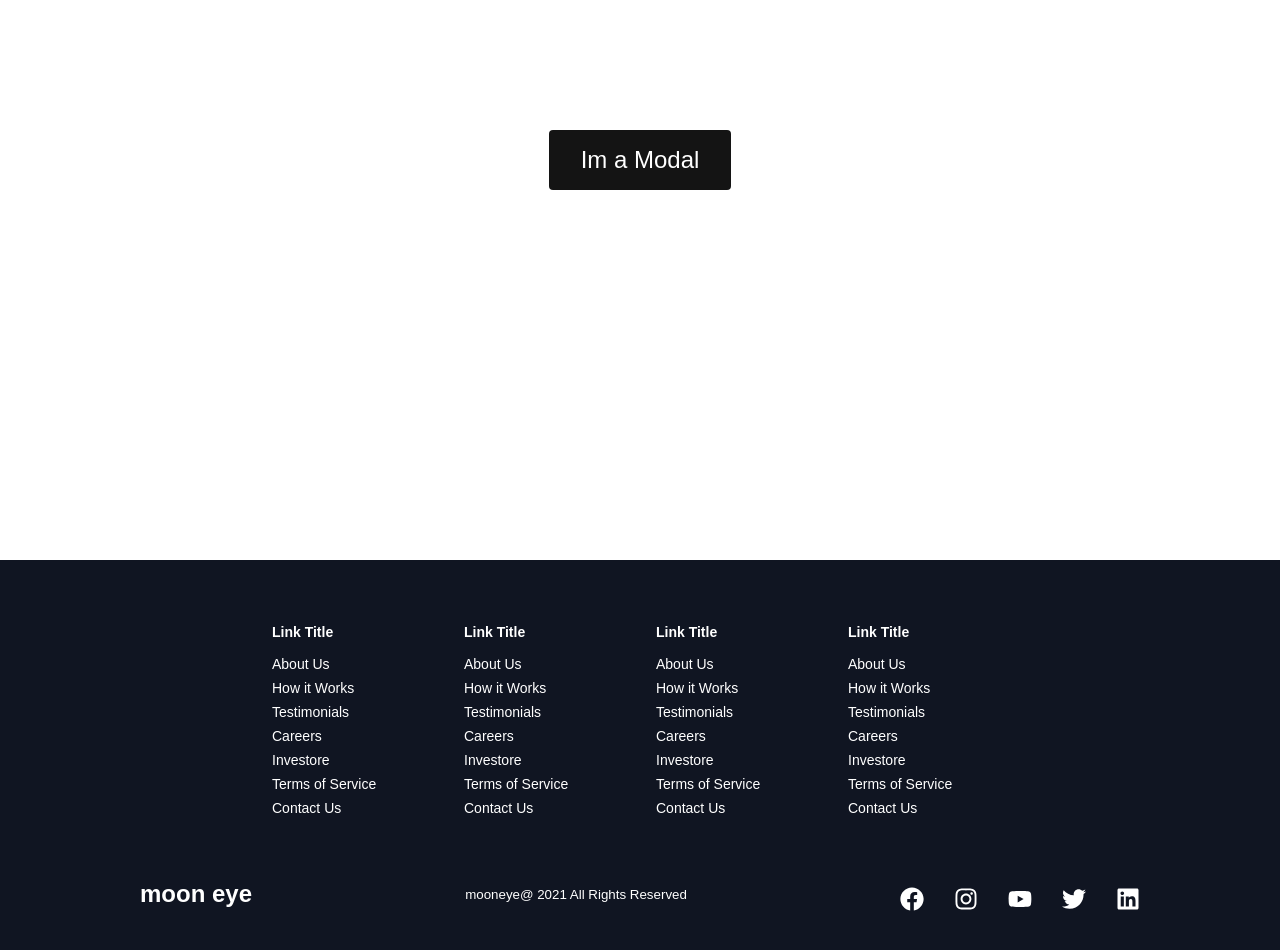
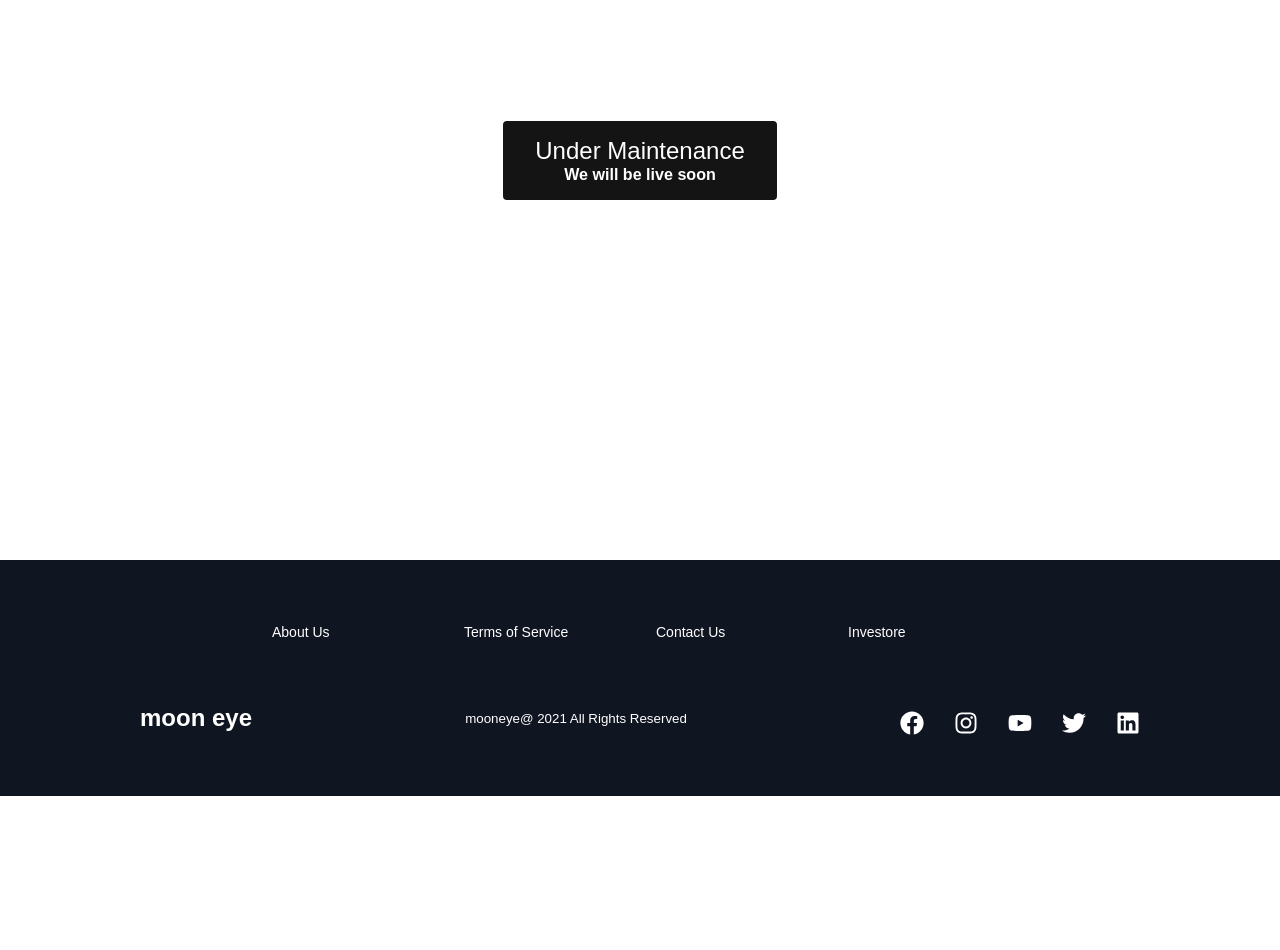
Before and after one commit to AdityaNathK/project-mooneye, a React (Create React App) app in the folder mooneye-project/: page /contact in a window 1280 px wide. Shown: the part 240-1190 px from the top of the page. After the commit the page ends 1036 px from the top, so only its background shows below. Built offline with nearby package versions, Linux system fonts and the light colour scheme; a web font is replaced by a local one.

Commit message:
Sample Project Status Live

```diff
--- a/mooneye-project/src/components/ContactModal/index.js
+++ b/mooneye-project/src/components/ContactModal/index.js
@@ -1,27 +1,26 @@
-import React, {useState}from 'react';
-import { GlobalStyle } from './globalStyles.js';
-import Modal from './Modal.js';
-import {Container,Button} from './modelelements.js'
+import React, { useState } from "react";
+import { GlobalStyle } from "./globalStyles.js";
+import Modal from "./Modal.js";
+import { Container, Button } from "./modelelements.js";
 
 const ContactModal = () => {
-
-    const [showModal, setShowModal] = useState (false)
+  const [showModal, setShowModal] = useState(false);
 
   const openModal = () => {
-        setShowModal(prev => !prev);
-    }
+    setShowModal((prev) => !prev);
+  };
   return (
     <>
       <Container>
         <Button onClick={openModal}>
-                    Im a Modal
+          Under Maintenance<h6>We will be live soon</h6>
         </Button>
-                <Modal showModal = {showModal} setShowModal = {setShowModal} />
+
+        <Modal showModal={showModal} setShowModal={setShowModal} />
         <GlobalStyle />
       </Container>
-
     </>
   );
-}
+};
 
-export default ContactModal
+export default ContactModal;
--- a/mooneye-project/src/components/Footer/FooterElements.js
+++ b/mooneye-project/src/components/Footer/FooterElements.js
@@ -1,5 +1,5 @@
-import styled from 'styled-components'
-import {Link} from 'react-router-dom'
+import styled from "styled-components";
+import { Link } from "react-router-dom";
 
 export const FooterContainer = styled.footer`
   background-color: #101522;
@@ -19,7 +19,7 @@ export const FooterLinksContainer = styled.div`
   display: flex;
   justify-content: center;
 
-    @media screen and (max-width: 820px ){
+  @media screen and (max-width: 820px) {
     padding-top: 32px;
   }
 `;
@@ -27,7 +27,7 @@ export const FooterLinksContainer = styled.div`
 export const FooterLinksWrapper = styled.div`
   display: flex;
 
-    @media screen and (max-width: 820px ){
+  @media screen and (max-width: 820px) {
     flex-direction: column;
   }
 `;
@@ -42,7 +42,7 @@ export const FooterLinkItems = styled.div`
   box-sizing: border-box;
   color: #fff;
 
-    @media screen and (max-width: 420px ){
+  @media screen and (max-width: 420px) {
     margin: 0;
     padding: 10px;
     width: 100%;
@@ -60,8 +60,8 @@ export const FooterLink = styled(Link)`
   margin-bottom: 0.5rem;
   font-size: 14px;
 
-    &:hover{
-        color: #01bf71;
+  &:hover {
+    color: #ad974f;
     transition: 0.3s ease-out;
   }
 `;
@@ -78,7 +78,7 @@ export const SocialMediaWrap = styled.div`
   max-width: 1100px;
   margin: 40px auto 0 auto;
 
-    @media screen and (max-width: 820px){
+  @media screen and (max-width: 820px) {
     flex-direction: column;
   }
 `;
@@ -93,6 +93,11 @@ export const SocialLogo = styled(Link)`
   align-items: center;
   margin-bottom: 16px;
   font-weight: bold;
+
+  &:hover {
+    color: #ad974f;
+    transition: 0.3s ease-out;
+  }
 `;
 
 export const WebsiteRights = styled.small`
@@ -110,4 +115,9 @@ export const SocialIcons = styled.div`
 export const SocialIconLink = styled.a`
   color: #fff;
   font-size: 24px;
+
+  &:hover {
+    color: #ad974f;
+    transition: 0.3s ease-out;
+  }
 `;
--- a/mooneye-project/src/components/Footer/index.js
+++ b/mooneye-project/src/components/Footer/index.js
@@ -1,7 +1,13 @@
-import React from 'react'
-import {FaFacebook, FaInstagram, FaYoutube, FaTwitter, FaLinkedin } from 'react-icons/fa'
-import {animateScroll as scroll} from 'react-scroll';
-import{
+import React from "react";
+import {
+  FaFacebook,
+  FaInstagram,
+  FaYoutube,
+  FaTwitter,
+  FaLinkedin,
+} from "react-icons/fa";
+import { animateScroll as scroll } from "react-scroll";
+import {
   FooterContainer,
   FooterWrap,
   FooterLinksContainer,
@@ -14,80 +20,71 @@ import{
   SocialLogo,
   SocialMedia,
   SocialMediaWrap,
-    WebsiteRights
-
-} from './FooterElements'
+  WebsiteRights,
+} from "./FooterElements";
 
 const Footer = () => {
   const toggleHome = () => {
     scroll.scrollToTop();
-     }
+  };
   return (
     <FooterContainer>
       <FooterWrap>
         <FooterLinksContainer>
           <FooterLinksWrapper>
             <FooterLinkItems>
-                            <FooterLinkTitle> Link Title</FooterLinkTitle>
-                                <FooterLink to = "/signin">About Us</FooterLink>
-                                <FooterLink to = "/signin">How it Works</FooterLink>
-                                <FooterLink to = "/signin">Testimonials</FooterLink>
-                                <FooterLink to = "/signin">Careers</FooterLink>
-                                <FooterLink to = "/signin">Investore</FooterLink>
-                                <FooterLink to = "/signin">Terms of Service</FooterLink>
-                                <FooterLink to = "/signin">Contact Us</FooterLink>
+              {/* <FooterLinkTitle> Link Title</FooterLinkTitle> */}
+              <FooterLink to="/signin">About Us</FooterLink>
             </FooterLinkItems>
             <FooterLinkItems>
-                            <FooterLinkTitle> Link Title</FooterLinkTitle>
-                                <FooterLink to = "/signin">About Us</FooterLink>
-                                <FooterLink to = "/signin">How it Works</FooterLink>
-                                <FooterLink to = "/signin">Testimonials</FooterLink>
-                                <FooterLink to = "/signin">Careers</FooterLink>
-                                <FooterLink to = "/signin">Investore</FooterLink>
-                                <FooterLink to = "/signin">Terms of Service</FooterLink>
-                                <FooterLink to = "/signin">Contact Us</FooterLink>
+              {/* <FooterLinkTitle> Link Title</FooterLinkTitle> */}
+
+              <FooterLink to="/signin">Terms of Service</FooterLink>
             </FooterLinkItems>
             <FooterLinkItems>
-                            <FooterLinkTitle> Link Title</FooterLinkTitle>
-                                <FooterLink to = "/signin">About Us</FooterLink>
-                                <FooterLink to = "/signin">How it Works</FooterLink>
-                                <FooterLink to = "/signin">Testimonials</FooterLink>
-                                <FooterLink to = "/signin">Careers</FooterLink>
-                                <FooterLink to = "/signin">Investore</FooterLink>
-                                <FooterLink to = "/signin">Terms of Service</FooterLink>
-                                <FooterLink to = "/signin">Contact Us</FooterLink>
+              {/* <FooterLinkTitle> Link Title</FooterLinkTitle> */}
+
+              <FooterLink to="/signin">Contact Us</FooterLink>
             </FooterLinkItems>
             <FooterLinkItems>
-                            <FooterLinkTitle> Link Title</FooterLinkTitle>
-                                <FooterLink to = "/signin">About Us</FooterLink>
-                                <FooterLink to = "/signin">How it Works</FooterLink>
-                                <FooterLink to = "/signin">Testimonials</FooterLink>
-                                <FooterLink to = "/signin">Careers</FooterLink>
-                                <FooterLink to = "/signin">Investore</FooterLink>
-                                <FooterLink to = "/signin">Terms of Service</FooterLink>
-                                <FooterLink to = "/signin">Contact Us</FooterLink>
+              {/* <FooterLinkTitle> Link Title</FooterLinkTitle> */}
+              {/* <FooterLink to = "/signin">About Us</FooterLink> */}
+              {/* <FooterLink to = "/signin">How it Works</FooterLink> */}
+              {/* <FooterLink to = "/signin">Testimonials</FooterLink> */}
+              {/* <FooterLink to = "/signin">Careers</FooterLink> */}
+              <FooterLink to="/signin">Investore</FooterLink>
+              {/* <FooterLink to = "/signin">Terms of Service</FooterLink> */}
+              {/* <FooterLink to = "/signin">Contact Us</FooterLink> */}
             </FooterLinkItems>
-
           </FooterLinksWrapper>
         </FooterLinksContainer>
         <SocialMedia>
           <SocialMediaWrap>
-                        <SocialLogo to = '/' onClick = {toggleHome}> moon eye </SocialLogo>
-                        <WebsiteRights>mooneye@ {new Date().getFullYear()} All Rights Reserved</WebsiteRights>
+            <SocialLogo to="/" onClick={toggleHome}>
+              {" "}
+              moon eye{" "}
+            </SocialLogo>
+            <WebsiteRights>
+              mooneye@ {new Date().getFullYear()} All Rights Reserved
+            </WebsiteRights>
             <SocialIcons>
-                            <SocialIconLink href = "/" target = "_blank" aria-lable = "Facebook">
+              <SocialIconLink href="/" target="_blank" aria-lable="Facebook">
                 <FaFacebook />
               </SocialIconLink>
-                            <SocialIconLink href = "/" target = "_blank" aria-lable = "Instagram">
+              <SocialIconLink href="/" target="_blank" aria-lable="Instagram">
                 <FaInstagram />
               </SocialIconLink>
-                            <SocialIconLink href = "/" target = "_blank" aria-lable = "Youtube">
+              <SocialIconLink href="/" target="_blank" aria-lable="Youtube">
                 <FaYoutube />
               </SocialIconLink>
-                            <SocialIconLink href = "/" target = "_blank" aria-lable = "Twitter">
+              <SocialIconLink href="/" target="_blank" aria-lable="Twitter">
                 <FaTwitter />
               </SocialIconLink>
-                            <SocialIconLink href = "//www.twitter.com" target = "_blank" aria-lable = "Linkedin">
+              <SocialIconLink
+                href="//www.twitter.com"
+                target="_blank"
+                aria-lable="Linkedin"
+              >
                 <FaLinkedin />
               </SocialIconLink>
             </SocialIcons>
@@ -95,7 +92,7 @@ const Footer = () => {
         </SocialMedia>
       </FooterWrap>
     </FooterContainer>
-    )
-}
+  );
+};
 
-export default Footer
+export default Footer;
--- a/mooneye-project/src/components/HeroSection/index.js
+++ b/mooneye-project/src/components/HeroSection/index.js
@@ -1,6 +1,6 @@
-import React, {useState} from 'react';
-import Video from '../../videos/video.mp4';
-import {Button} from '../ButtonElements';
+import React, { useState } from "react";
+import Video from "../../videos/video.mp4";
+// import {Button} from '../ButtonElements';
 import {
   HeroContainer,
   HeroBg,
@@ -8,31 +8,29 @@ import {
   HeroContent,
   HeroH1,
   HeroP,
-    HeroBtnWrapper,
-    ArrowForward,
-    ArrowRight
- } from './HeroElements';
+  // HeroBtnWrapper,
+  // ArrowForward,
+  // ArrowRight
+} from "./HeroElements";
 
 const HeroSection = () => {
-    const [hover,setHover] = useState(false);
+  // const [hover,setHover] = useState(false);
 
-    const onHover = () => {
-        setHover(!hover);
-    }
+  // const onHover = () => {
+  //     setHover(!hover);
+  // }
 
   return (
-        <HeroContainer >
+    <HeroContainer>
       <HeroBg>
-                <VideoBg autoPlay loop muted src = {Video} type = 'video/mp4' />
+        <VideoBg autoPlay loop muted src={Video} type="video/mp4" />
       </HeroBg>
       <HeroContent>
         <HeroH1>
           A Strategic Electronic Company Focused in Innovative Products
         </HeroH1>
-                <HeroP>
-                    Feel the Presense of fun
-                </HeroP>
-                <HeroBtnWrapper>
+        <HeroP>Feel the Presense of fun</HeroP>
+        {/* <HeroBtnWrapper>
                     <Button to = "contact"
                     onMouseEnter = {onHover}
                     onMouseLeave = {onHover}
@@ -46,11 +44,10 @@ const HeroSection = () => {
                     >
                         Get Started {hover ? <ArrowForward /> : <ArrowRight />}
                     </Button>
-                </HeroBtnWrapper>
+                </HeroBtnWrapper> */}
       </HeroContent>
+    </HeroContainer>
+  );
+};
 
-        </HeroContainer>
-    )
-}
-
-export default HeroSection
+export default HeroSection;
--- /dev/null
+++ b/mooneye-project/src/pages/contact.css
@@ -0,0 +1,6 @@
+/* .under-maintenance {
+  display: flex;
+  align-items: center;
+  flex-direction: column;
+  justify-content: center;
+} */
```
Also changed, not shown: mooneye-project/src/components/ContactModal/Modal.js (+33 -40 lines), mooneye-project/src/pages/contact.js (+13 -13 lines). Lines whose indentation alone changed are shown as unchanged.
